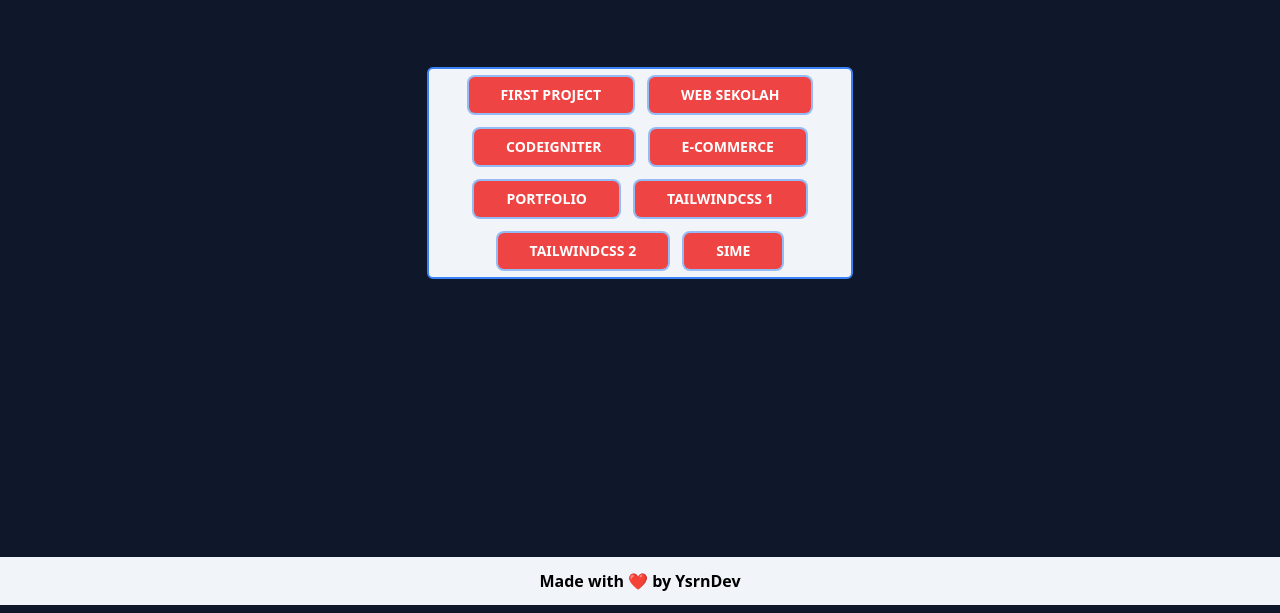
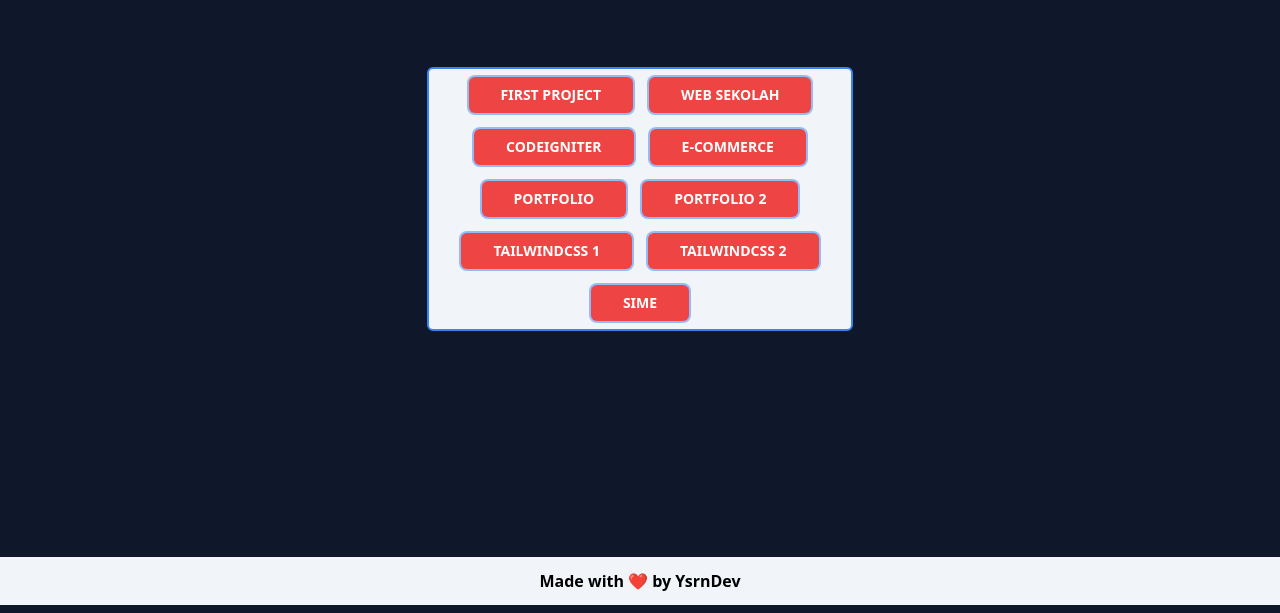
Before and after one commit to YsrnDev/ysrndev.github.io, a plain HTML site: page index.html in a window 1280 px wide. Shown: the part 187-800 px from the top of the page. Drawn offline with nearby package versions, Linux system fonts and the light colour scheme.

Commit message:
update portfolio 2

```diff
--- a/index.html
+++ b/index.html
@@ -28,6 +28,8 @@
                     class="text-white text-sm font-bold text-center bg-red-500 rounded-md py-2 px-8 ring-2  hover:bg-red-700 hover:ring-blue-500 active:bg-red-900 transition duration-300 uppercase">e-commerce</a>
                 <a href="http://ysrndev.site/my-app/" target="_blank"
                     class="text-white text-sm font-bold text-center bg-red-500 rounded-md py-2 px-8 ring-2  hover:bg-red-700 hover:ring-blue-500 active:bg-red-900 transition duration-300 uppercase">Portfolio</a>
+                 <a href="https://ysrndev.site/portfolio-tailwind-css/" target="_blank"
+                    class="text-white text-sm font-bold text-center bg-red-500 rounded-md py-2 px-8 ring-2  hover:bg-red-700 hover:ring-blue-500 active:bg-red-900 transition duration-300 uppercase">Portfolio 2</a>
                 <a href="http://ysrndev.site/tailwindcss1/" target="_blank"
                     class="text-white text-sm font-bold text-center bg-red-500 rounded-md py-2 px-8 ring-2  hover:bg-red-700 hover:ring-blue-500 active:bg-red-900 transition duration-300 uppercase">Tailwindcss
                     1</a>
```
